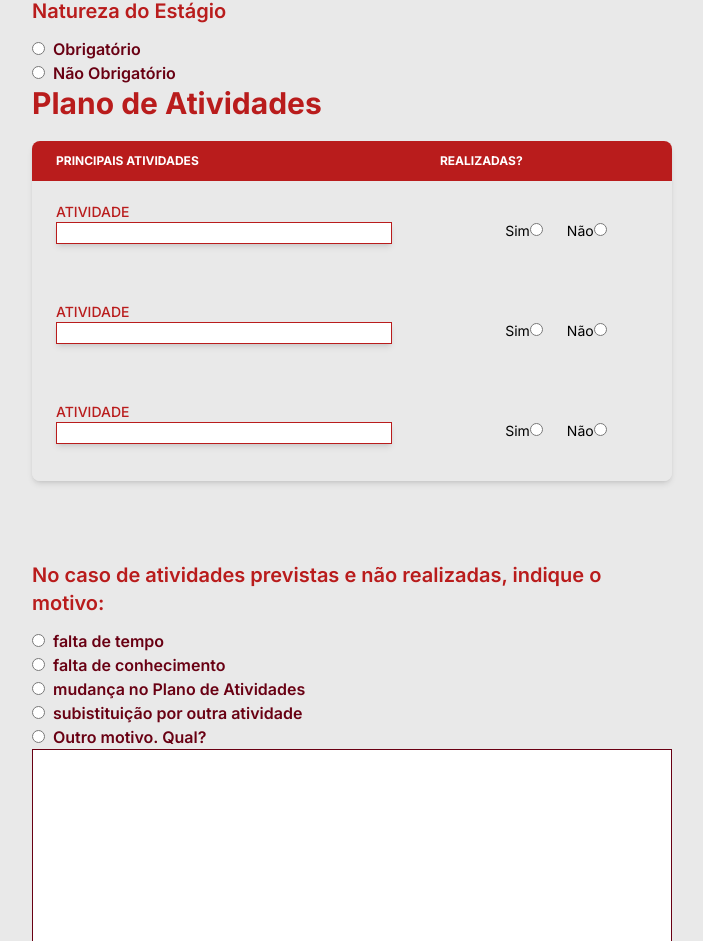
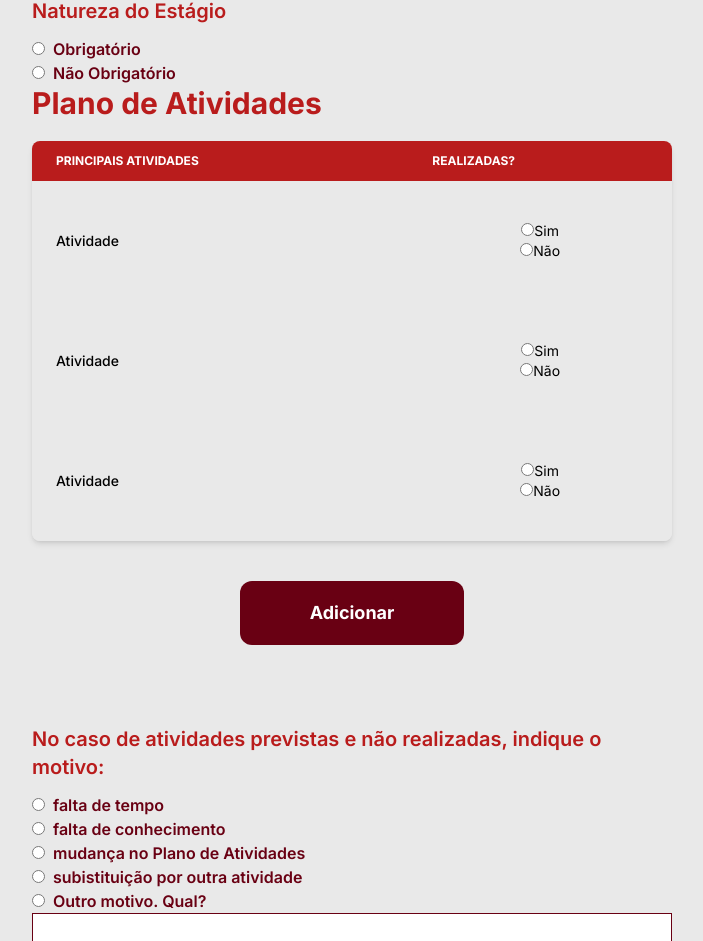
Before and after one commit to SIN-disciplina-PI5/CGES-frontend, a Next.js app: page /document/relatorioDeAtividadesEstagiario in a window 1280 px wide. Shown: the part 797-1738 px from the top of the page, without its empty margins (288-991 px from the left). Built offline with nearby package versions, Linux system fonts and the light colour scheme.

Commit message:
Table Component

```diff
--- a/src/components/DocumentFormComponents/Table.tsx
+++ b/src/components/DocumentFormComponents/Table.tsx
@@ -1,8 +1,10 @@
+import Button from "../button";
 import FormInput from "./formInput";
 
 const Table = () => {
   return (
-    <div className="relative overflow-x-auto shadow-md sm:rounded-lg mb-20">
+    <div className="mb-20">
+      <div className="relative overflow-x-auto shadow-md sm:rounded-lg">
         <table className="w-full text-sm text-left rtl:text-right text-black dark:text-black">
           <thead className="text-xs text-white uppercase bg-gray-50 bg-red-700">
             <tr>
@@ -21,6 +23,10 @@ const Table = () => {
           </tbody>
         </table>
       </div>
+      <div className="w-full flex justify-center mb-10 mt-10">
+        <Button nav="#" title="Adicionar" width="w-56" height="h-16" />
+      </div>
+    </div>
   );
 };
 
@@ -32,16 +38,16 @@ const Atividade = () => {
           scope="row"
           className="px-6 py-4 font-medium text-black whitespace-nowrap dark:text-black"
         >
-          <FormInput title="Atividade" />
+          <p>Atividade</p>
         </th>
-        <td className="px-6 py-10 flex justify-center items-center ">
+        <td className="px-6 py-10 flex flex-col justify-center items-center ">
           <label className="px-6">
+            <input type="radio" name="resposta" id="" />
             Sim
-            <input type="radio" name="resposta" id="" />
           </label>
           <label>
+            <input type="radio" name="resposta" id="" />
             Não
-            <input type="radio" name="resposta" id="" />
           </label>
         </td>
       </tr>
```
Lines whose indentation alone changed are shown as unchanged.
